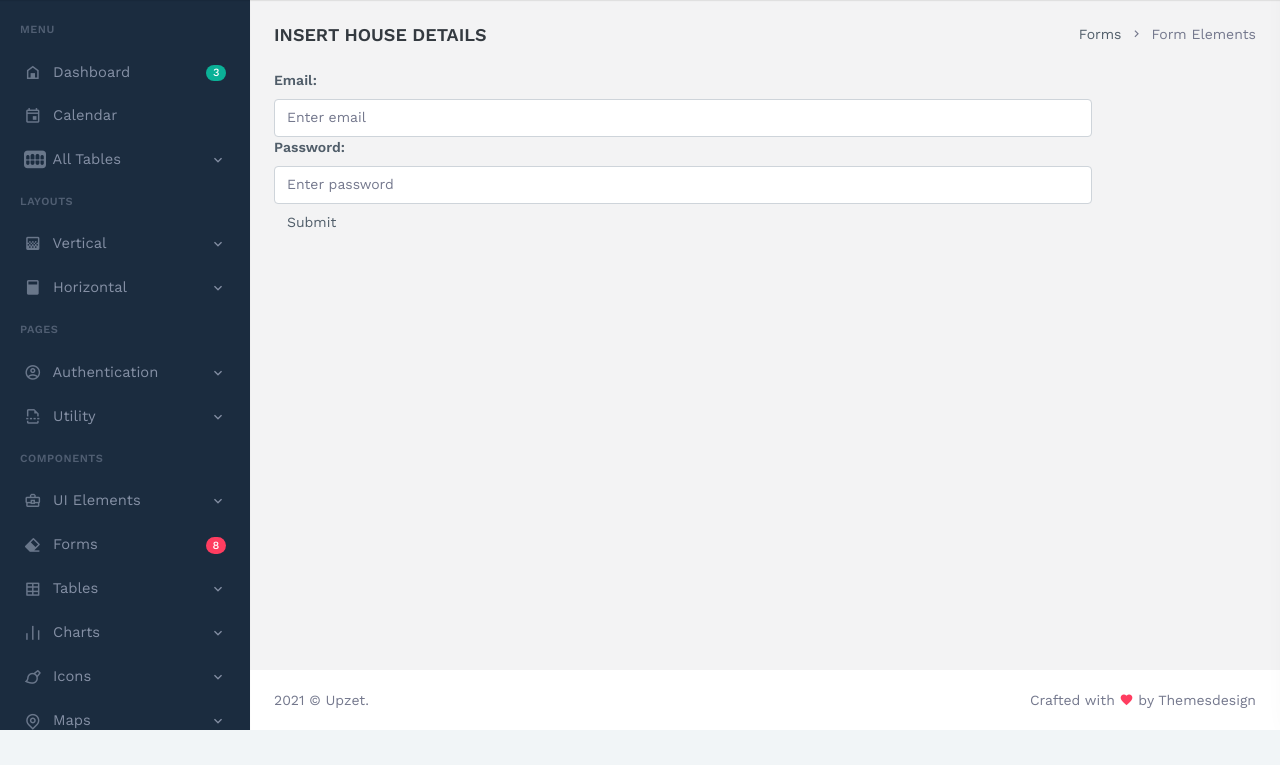
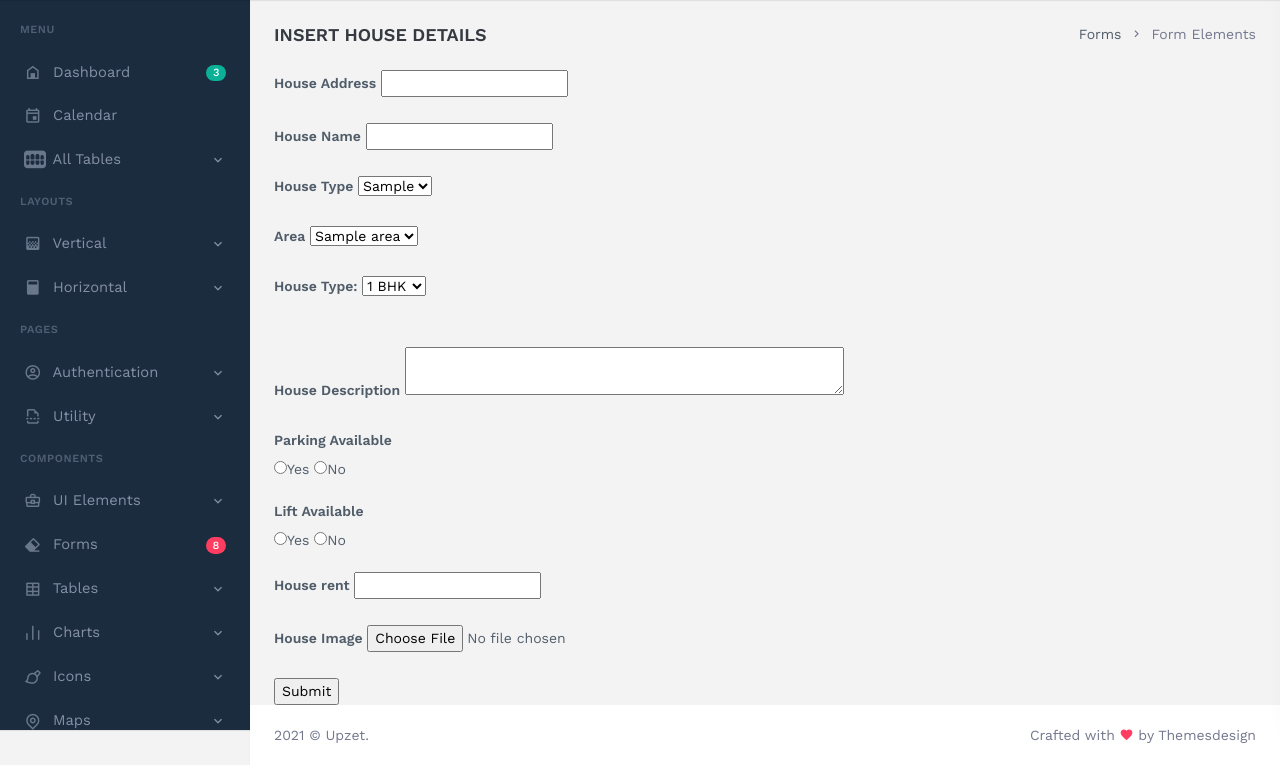
Before and after one commit to uttammanani/LeasifY, a Django app: page /insert_house_details/ in a window 1280 px wide. Shown: the part 70-835 px from the top of the page. Before the commit the page ends 800 px from the top, so only its background shows below. Run offline with Django 3.2, Linux system fonts and the light colour scheme; tables that the repository leaves empty hold one stand-in row (values such as "Sample post"); some libraries are stand-ins or nearby versions.

Commit message:
Files updated

```diff
--- a/leasify/urls.py
+++ b/leasify/urls.py
@@ -34,7 +34,8 @@ urlpatterns = [
     path('status_table/',views.status_table),
     path('notification_table/',views.notification_table),
     path('feedback_table/',views.feedback_table),
-    path('form/',views.formm),
-    path('insert_house_details/',views.insert_house_details)
+    path('insert_house_details/',views.insert_house_details),
+    path('insert_owner/',views.insert_owner_details)
+
 
 ]
--- a/leasify_admin/forms.py
+++ b/leasify_admin/forms.py
@@ -1,7 +1,13 @@
-from leasify_admin.models import house_details
+from leasify_admin.models import house_details, owner
 from django import forms
 
 class house_details_form(forms.ModelForm):
+    h_imgpath = forms.FileField()
     class Meta:
         model=house_details
-        fields=["h_add"]
+        fields=["h_add","h_imgpath","h_name","h_rent","h_type","h_parking","h_lift","h_desc","a_id","o_id"]
+
+class owner_form(forms.ModelForm):
+    class Meta:
+        model=owner
+        fields=["o_type","o_name","o_email","o_phno","o_add","o_gender","o_pass"]
--- /dev/null
+++ b/leasify_admin/function.py
@@ -0,0 +1,4 @@
+def handle_uploaded_file(f):
+    with open('leasify_admin/static/assets/images/'+f.name,"wb+") as destination:
+        for data in f.chunks():
+            destination.write(data)
--- a/leasify_admin/template/area_table.html
+++ b/leasify_admin/template/area_table.html
@@ -36,6 +36,7 @@
 
                                         <p class="card-title-desc"><b>AREA TABLE</b>
                                         </p>
+<center>  <u><a href="#" style="font-size:20px">ADD DETAILS</a></u></center> <br>
 
                                         <table id="datatable-buttons" class="table table-striped table-bordered dt-responsive nowrap" style="border-collapse: collapse; border-spacing: 0; width: 100%;">
                                             <thead>
--- /dev/null
+++ b/leasify_admin/template/house_details_insertform.html
@@ -0,0 +1,107 @@
+{% extends "admin_header.html" %}
+{% load static %}
+{% block content %}
+
+            <!-- ============================================================== -->
+            <!-- Start right Content here -->
+            <!-- ============================================================== -->
+<div class="main-content" xmlns="http://www.w3.org/1999/html">
+
+                <div class="page-content">
+                    <div class="container-fluid">
+
+                        <!-- start page title -->
+                        <div class="row">
+                            <div class="col-12">
+                                <div class="page-title-box d-sm-flex align-items-center justify-content-between">
+                                    <h4 class="mb-sm-0">INSERT HOUSE DETAILS</h4>
+
+                                    <div class="page-title-right">
+                                        <ol class="breadcrumb m-0">
+                                            <li class="breadcrumb-item"><a href="javascript: void(0);">Forms</a></li>
+                                            <li class="breadcrumb-item active">Form Elements</li>
+                                        </ol>
+                                    </div>
+
+                                </div>
+                            </div>
+                        </div>
+
+
+
+                        <!-- end page title -->
+<form method="post" action="/insert_house_details/" enctype="multipart/form-data">
+    {% csrf_token %}
+
+     <label>House Address</label>
+    <input type="text" name="h_add"/>
+    <br>
+    <br>
+    <label>House Name</label>
+    <input type="text"  name="h_name"/>
+    <br>
+    <br>
+    <label>House Type</label>
+    <select name="o_id">
+        {% for data in own %}
+        <option value="{{data.o_id}}">{{data.o_type}}</option>
+        {% endfor %}
+    </select>
+     <br>
+    <br>
+    <label>Area</label>
+    <select name="a_id">
+        {% for data in are %}
+        <option value="{{data.a_id}}">{{data.a_name}}</option>
+        {% endfor %}
+    </select>
+    <br>
+    <br>
+
+
+    <label>House Type:</label>
+
+<select name="h_type">
+  <option value="1bhk">1 BHK</option>
+  <option value="2bhk">2 BHK</option>
+  <option value="3bhk">3 BHK</option>
+</select>
+    <br>
+    <br>
+    <br>
+    <label>House Description</label>
+    <textarea name="h_desc"rows="2" cols="50"></textarea>
+    <br>
+    <br>
+
+    <label>Parking Available</label><br>
+     <input type="radio"  name="h_parking" value="Yes">Yes
+    <input type="radio"  name="h_parking" value="No">No
+    <br>
+    <br>
+    <label>Lift Available</label><br>
+     <input type="radio"  name="h_lift" value="Yes">Yes
+    <input type="radio"  name="h_lift" value="No">No
+    <br>
+    <br>
+
+
+
+    <label>House rent</label>
+    <input type="text" name="h_rent"/>
+    <br>
+    <br>
+     <label>House Image</label>
+    <input type="file" name="h_imgpath"/>
+    <br>
+    <br>
+
+
+    <input type="submit" value="Submit"/>
+
+
+</form>
+
+
+
+                    {% endblock %}
--- a/leasify_admin/template/house_details_table.html
+++ b/leasify_admin/template/house_details_table.html
@@ -37,8 +37,7 @@
                                         <p class="card-title-desc"><b>HOUSE DETAILS TABLE</b>
                                         </p>
 
-                                         <center>  <u><a href="/form/" style="font-size:20px">ADD DETAILS</a></u></center> <br>
-                                        <center> <u><a href="#" style="font-size:20px">UPDATE DETAILS</a></u></center>
+                                         <center>  <u><a href="/insert_house_details/" style="font-size:20px">ADD DETAILS</a></u></center> <br>
 <table id="datatable-buttons" class="table table-striped table-bordered dt-responsive nowrap" style="border-collapse: collapse; border-spacing: 0; width: 100%;">
                                             <thead>
                                             <tr>
--- a/leasify_admin/template/house_gallery_table.html
+++ b/leasify_admin/template/house_gallery_table.html
@@ -36,7 +36,7 @@
 
                                         <p class="card-title-desc"><b>HOUSE GALLERY TABLE</b>
                                         </p>
-
+<center>  <u><a href="#" style="font-size:20px">ADD DETAILS</a></u></center> <br>
                                         <table id="datatable-buttons" class="table table-striped table-bordered dt-responsive nowrap" style="border-collapse: collapse; border-spacing: 0; width: 100%;">
                                             <thead>
                                             <tr>
--- a/leasify_admin/template/form-elements.html
+++ b/leasify_admin/template/owner_insertform.html
@@ -5,7 +5,7 @@
             <!-- ============================================================== -->
             <!-- Start right Content here -->
             <!-- ============================================================== -->
-            <div class="main-content">
+<div class="main-content" xmlns="http://www.w3.org/1999/html">
 
                 <div class="page-content">
                     <div class="container-fluid">
@@ -14,7 +14,7 @@
                         <div class="row">
                             <div class="col-12">
                                 <div class="page-title-box d-sm-flex align-items-center justify-content-between">
-                                    <h4 class="mb-sm-0">INSERT HOUSE DETAILS</h4>
+                                    <h4 class="mb-sm-0">INSERT OWNER DETAILS</h4>
 
                                     <div class="page-title-right">
                                         <ol class="breadcrumb m-0">
@@ -26,27 +26,51 @@
                                 </div>
                             </div>
                         </div>
-                        <!-- end page title -->
 
 
-                         <form class="form-horizontal" action="/action_page.php">
-    <div class="form-group">
-      <label class="control-label col-sm-2" for="email">Email:</label>
-      <div class="col-sm-10">
-        <input type="email" class="form-control" id="email" placeholder="Enter email" name="email">
-      </div>
-    </div>
-    <div class="form-group">
-      <label class="control-label col-sm-2" for="pwd">Password:</label>
-      <div class="col-sm-10">
-        <input type="password" class="form-control" id="pwd" placeholder="Enter password" name="pwd">
-      </div>
-    </div>
-    <div class="form-group">
-      <div class="col-sm-offset-2 col-sm-10">
-        <button type="submit" class="btn btn-default">Submit</button>
-      </div>
-    </div>
-  </form>
 
-           {% endblock %}
+                        <!-- end page title -->
+<form method="post" action="/insert_owner/">
+    {% csrf_token %}
+
+     <label>Owner Name</label>
+    <input type="text" name="o_name"/>
+    <br>
+    <br>
+    <label>Owner Type</label>
+    <select name="o_type">
+  <option value="PG Owner">PG Owner</option>
+  <option value="House Owner">House Owner</option>
+</select>
+    <br>
+    <br>
+
+    <label>Owner Email</label>
+    <input type="text"  name="o_email"/>
+    <br>
+    <br>
+    <label>Owner Phone Number</label>
+    <input type="text"  name="o_phno"/>
+    <br>
+    <br>
+    <label>Owner Address</label>
+    <input type="text"  name="o_add"/>
+    <br>
+    <br>
+    <label>Gender</label><br>
+     <input type="radio"  name="o_gender" value="Male">Male
+    <input type="radio"  name="o_gender" value="Female">Female
+    <br>
+    <br>
+     <label>Owner Password</label>
+    <input type="text"  name="o_pass"/>
+    <br>
+    <br>
+    <input type="submit" value="Submit"/>
+
+
+</form>
+
+
+
+                    {% endblock %}
--- a/leasify_admin/template/owner_table.html
+++ b/leasify_admin/template/owner_table.html
@@ -36,6 +36,7 @@
 
                                         <p class="card-title-desc"><b>OWNER TABLE</b>
                                         </p>
+ <center>  <u><a href="/insert_owner/" style="font-size:20px">ADD DETAILS</a></u></center> <br>
 
                                         <table id="datatable-buttons" class="table table-striped table-bordered dt-responsive nowrap" style="border-collapse: collapse; border-spacing: 0; width: 100%;">
                                             <thead>
--- a/leasify_admin/template/pg_details_table.html
+++ b/leasify_admin/template/pg_details_table.html
@@ -37,8 +37,6 @@
                                         <p class="card-title-desc"><b>PG DETAILS TABLE</b>
                                         </p>
                                         <center>  <u><a href="#" style="font-size:20px">ADD DETAILS</a></u></center> <br>
-                                        <center> <u><a href="#" style="font-size:20px">UPDATE DETAILS</a></u></center>
-
 
                                         <table id="datatable-buttons" class="table table-striped table-bordered dt-responsive nowrap" style="border-collapse: collapse; border-spacing: 0; width: 100%;">
                                             <thead>
--- a/leasify_admin/template/pg_gallery_table.html
+++ b/leasify_admin/template/pg_gallery_table.html
@@ -36,7 +36,7 @@
 
                                         <p class="card-title-desc"><b>PG GALLERY TABLE</b>
                                         </p>
-
+<center>  <u><a href="#" style="font-size:20px">ADD DETAILS</a></u></center> <br>
                                         <table id="datatable-buttons" class="table table-striped table-bordered dt-responsive nowrap" style="border-collapse: collapse; border-spacing: 0; width: 100%;">
                                             <thead>
                                             <tr>
--- a/leasify_admin/template/status_table.html
+++ b/leasify_admin/template/status_table.html
@@ -36,7 +36,7 @@
 
                                         <p class="card-title-desc"><b> STATUS TABLE</b>
                                         </p>
-
+<center>  <u><a href="#" style="font-size:20px">ADD DETAILS</a></u></center> <br>
                                         <table id="datatable-buttons" class="table table-striped table-bordered dt-responsive nowrap" style="border-collapse: collapse; border-spacing: 0; width: 100%;">
                                             <thead>
                                             <tr>
--- a/leasify_admin/template/tiffin_details_table.html
+++ b/leasify_admin/template/tiffin_details_table.html
@@ -36,7 +36,7 @@
 
                                         <p class="card-title-desc"><b>TIFFIN DETAILS TABLE</b>
                                         </p>
-
+<center>  <u><a href="#" style="font-size:20px">ADD DETAILS</a></u></center> <br>
                                         <table id="datatable-buttons" class="table table-striped table-bordered dt-responsive nowrap" style="border-collapse: collapse; border-spacing: 0; width: 100%;">
                                             <thead>
                                             <tr>
--- a/leasify_admin/template/tiffin_owner_table.html
+++ b/leasify_admin/template/tiffin_owner_table.html
@@ -36,7 +36,7 @@
 
                                         <p class="card-title-desc"><b> TIFFIN OWNER TABLE</b>
                                         </p>
-
+<center>  <u><a href="#" style="font-size:20px">ADD DETAILS</a></u></center> <br>
                                         <table id="datatable-buttons" class="table table-striped table-bordered dt-responsive nowrap" style="border-collapse: collapse; border-spacing: 0; width: 100%;">
                                             <thead>
                                             <tr>
--- a/leasify_admin/views.py
+++ b/leasify_admin/views.py
@@ -4,80 +4,110 @@ from django.http import HttpResponse
 from django.shortcuts import render, redirect
 
 # Create your views here.
+from leasify_admin.function import handle_uploaded_file
 from leasify_admin.models import customer, owner, house_details, area, house_gallery, pg_details, pg_gallery, \
     tiffin_owner, tiffin_details, status, notification, feedback
 
-from leasify_admin.forms import house_details_form
+from leasify_admin.forms import house_details_form, owner_form
 
 
 def show(request):
-    show1=customer.objects.all()
-    return render(request,"show.html",{'show1':show1})
+    show1 = customer.objects.all()
+    return render(request, "show.html", {'show1': show1})
+
 
 def loadadmin(request):
-    return render(request,"admin_header.html")
+    return render(request, "admin_header.html")
+
 
 def cust_table(request):
-    cust_data=customer.objects.all()
-    return render(request,"customer_table.html",{'cust_data':cust_data})
+    cust_data = customer.objects.all()
+    return render(request, "customer_table.html", {'cust_data': cust_data})
+
 
 def owner_table(request):
-    owner_data=owner.objects.all()
-    return render(request,"owner_table.html",{'owner_data':owner_data})
+    owner_data = owner.objects.all()
+    return render(request, "owner_table.html", {'owner_data': owner_data})
+
 
 def house_details_table(request):
-    house_details_data=house_details.objects.all()
-    return render(request,"house_details_table.html",{'house_details_data':house_details_data})
+    house_details_data = house_details.objects.all()
+    return render(request, "house_details_table.html", {'house_details_data': house_details_data})
+
 
 def area_table(request):
-    area_data=area.objects.all()
-    return render(request,"area_table.html",{'area_data':area_data})
+    area_data = area.objects.all()
+    return render(request, "area_table.html", {'area_data': area_data})
+
 
 def house_gallery_table(request):
-    h_gallery_data=house_gallery.objects.all()
-    return render(request,"house_gallery_table.html",{'h_gallery_data':h_gallery_data})
+    h_gallery_data = house_gallery.objects.all()
+    return render(request, "house_gallery_table.html", {'h_gallery_data': h_gallery_data})
+
 
 def pg_details_table(request):
-    pg_details_data=pg_details.objects.all()
-    return render(request,"pg_details_table.html",{'pg_details_data':pg_details_data})
+    pg_details_data = pg_details.objects.all()
+    return render(request, "pg_details_table.html", {'pg_details_data': pg_details_data})
+
 
 def pg_gallery_table(request):
-    pg_gallery_data=pg_gallery.objects.all()
-    return render(request,"pg_gallery_table.html",{'pg_gallery_data':pg_gallery_data})
+    pg_gallery_data = pg_gallery.objects.all()
+    return render(request, "pg_gallery_table.html", {'pg_gallery_data': pg_gallery_data})
+
 
 def tiffi_owner_table(request):
-    tiffin_owner_data=tiffin_owner.objects.all()
-    return render(request,"tiffin_owner_table.html",{'tiffin_owner_data':tiffin_owner_data})
+    tiffin_owner_data = tiffin_owner.objects.all()
+    return render(request, "tiffin_owner_table.html", {'tiffin_owner_data': tiffin_owner_data})
+
 
 def tiffin_details_table(request):
-    tiffin_details_data=tiffin_details.objects.all()
-    return render(request,"tiffin_details_table.html",{'tiffin_details_data':tiffin_details_data})
+    tiffin_details_data = tiffin_details.objects.all()
+    return render(request, "tiffin_details_table.html", {'tiffin_details_data': tiffin_details_data})
+
 
 def status_table(request):
-    status_data=status.objects.all()
-    return render(request,"status_table.html",{'status_data':status_data})
+    status_data = status.objects.all()
+    return render(request, "status_table.html", {'status_data': status_data})
+
 
 def notification_table(request):
-    noti_data=notification.objects.all()
-    return render(request,"notification_table.html",{'noti_data':noti_data})
+    noti_data = notification.objects.all()
+    return render(request, "notification_table.html", {'noti_data': noti_data})
+
 
 def feedback_table(request):
-    feedback_data=feedback.objects.all()
-    return render(request,"feedback_table.html",{'feedback_data':feedback_data})
+    feedback_data = feedback.objects.all()
+    return render(request, "feedback_table.html", {'feedback_data': feedback_data})
 
-def formm(request):
-    return render(request,"form-elements.html")
 
 def insert_house_details(request):
-    if request.method=="POST":
-        form=house_details_form(request.POST)
-        print("__________________",form.errors)
+    own = owner.objects.all()
+    are = area.objects.all()
+    if request.method == "POST":
+        form = house_details_form(request.POST,request.FILES)
+        print("__________________", form.errors)
         if form.is_valid():
             try:
+                handle_uploaded_file(request.FILES['h_imgpath'])
                 form.save()
-                return redirect('/house_details_table/')
+                return redirect('/house_details_table')
             except:
-                print("________________",sys.exc_info())
+                print("________________", sys.exc_info())
     else:
         form = house_details_form()
-    return render(request,"form-elements.html",{'form':form})
+    return render(request, "house_details_insertform.html", {'form': form, 'own': own, 'are': are})
+
+
+def insert_owner_details(request):
+        if request.method == "POST":
+            form = owner_form(request.POST)
+            print("__________________", form.errors)
+            if form.is_valid():
+                try:
+                    form.save()
+                    return redirect('/owner_table')
+                except:
+                    print("________________", sys.exc_info())
+        else:
+            form = owner_form()
+        return render(request, "owner_insertform.html",{'form':form})
```
Also changed, not shown: leasify_admin/static/assets/images/WhatsApp Image 2021-12-15 at 10.19.41 AM.jpeg (added).
